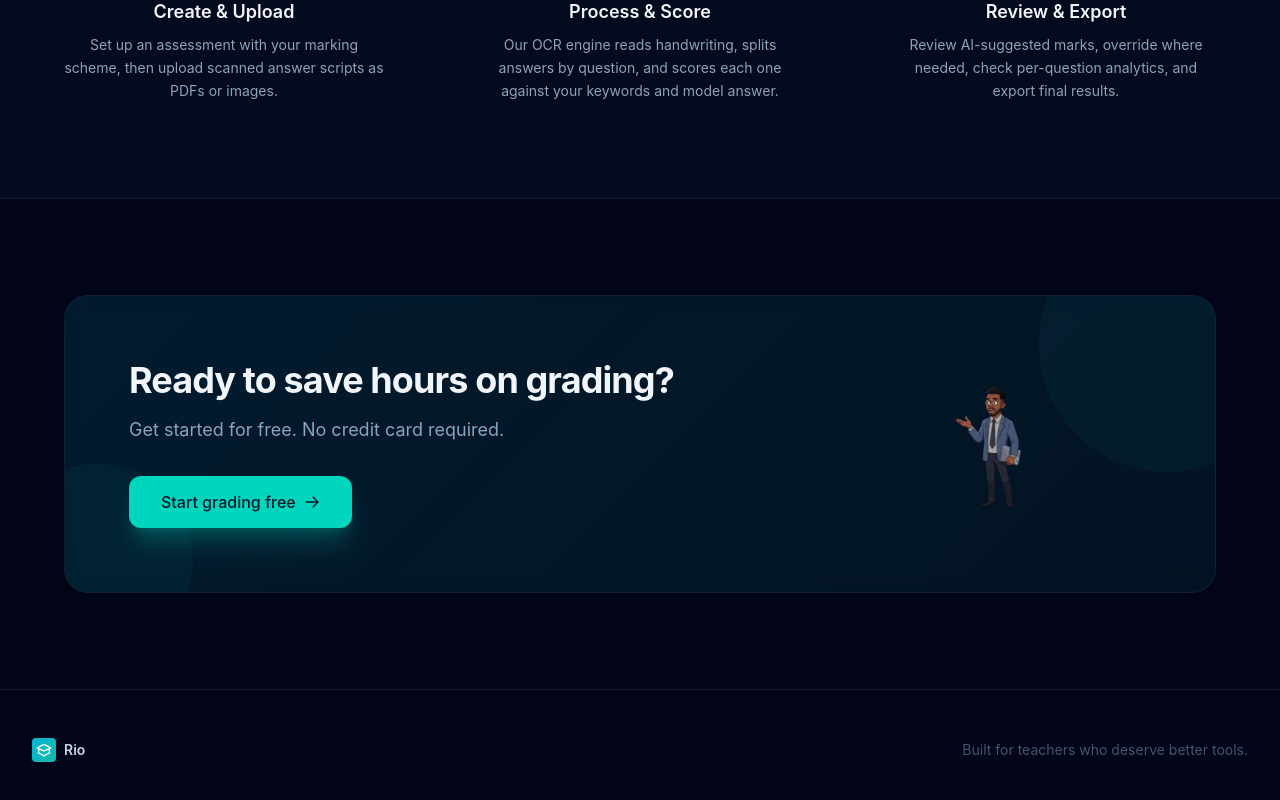
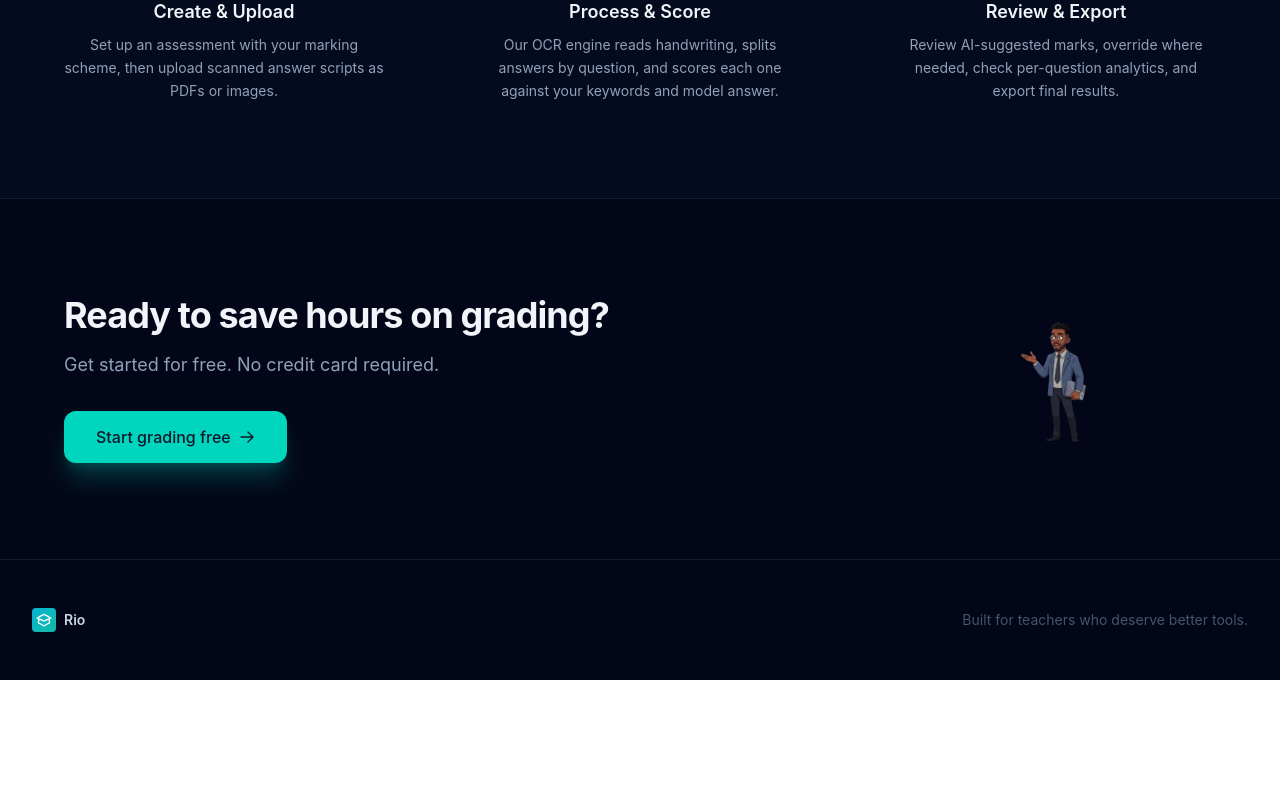
Before and after one commit to Winney360/exam-marker, a React (Vite) app in the folder frontend/: page / in a window 1280 px wide. Shown: the part 2113-2913 px from the top of the page. After the commit the page ends 2793 px from the top, so only its background shows below. Built offline with nearby package versions, Linux system fonts and the light colour scheme.

Commit message:
refactor: remove CTA card, text and image sit directly on page bg

```diff
--- a/frontend/src/pages/Home.tsx
+++ b/frontend/src/pages/Home.tsx
@@ -311,15 +311,8 @@ export default function Home() {
 
         {/* CTA */}
         <section className="py-24 px-6 sm:px-8">
-          <div className="max-w-6xl mx-auto">
-            <div className="relative rounded-3xl p-8 sm:p-12 lg:p-16 shadow-2xl overflow-hidden border border-slate-800/60 flex flex-col lg:flex-row items-center gap-8 lg:gap-16"
-              style={{
-                background: 'linear-gradient(135deg, rgba(6,182,212,0.12), rgba(20,184,166,0.08))',
-                backdropFilter: 'blur(12px)',
-              }}>
-              <div className="absolute -top-20 -right-20 w-64 h-64 rounded-full bg-cyan-500/5" />
-              <div className="absolute -bottom-16 -left-16 w-48 h-48 rounded-full bg-teal-500/5" />
-              <div className="relative flex-1 text-center lg:text-left">
+          <div className="max-w-6xl mx-auto flex flex-col lg:flex-row items-center gap-8 lg:gap-16">
+            <div className="flex-1 text-center lg:text-left">
               <h2 className="text-3xl sm:text-4xl font-bold text-slate-100 tracking-tight">
                 Ready to save hours on grading?
               </h2>
@@ -338,13 +331,12 @@ export default function Home() {
                 </Link>
               </div>
             </div>
-              <div className="relative flex-shrink-0">
+            <div className="flex-shrink-0">
               <img
                 src="/ask.png"
                 alt=""
                 className="w-56 sm:w-64 lg:w-80 h-auto object-contain"
               />
-              </div>
             </div>
           </div>
         </section>
```
Lines whose indentation alone changed are shown as unchanged.
